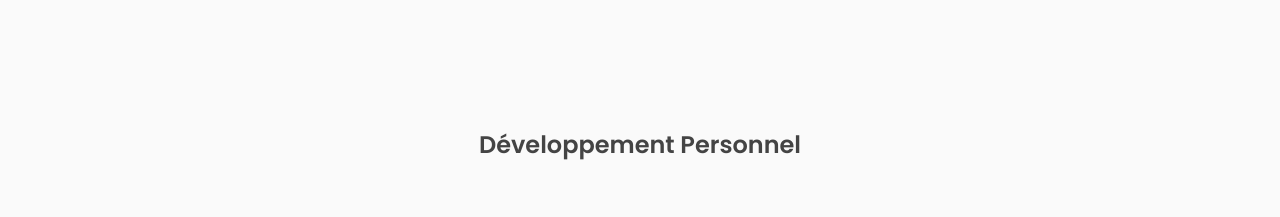
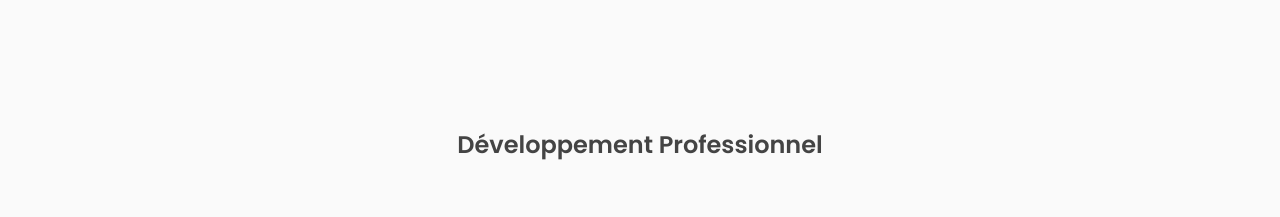
Before and after one commit to tixzou/mon-portfolio, a plain HTML site: page index.html in a window 1280 px wide. Shown: the part 2060-2277 px from the top of the page. Drawn offline with nearby package versions, Linux system fonts and the light colour scheme.

Commit message:
Update index.html

```diff
--- a/index.html
+++ b/index.html
@@ -182,7 +182,7 @@
        <!-- -------------- VEILLE BOX ---------------- -->
        <section class="section" id="veille">
           <div class="top-header">
-              <h1>Développement Personnel</h1>
+              <h1>Développement Professionnel</h1>
           </div>
           <div class="veille-container">
             <!-- Sujets sur React -->
```
